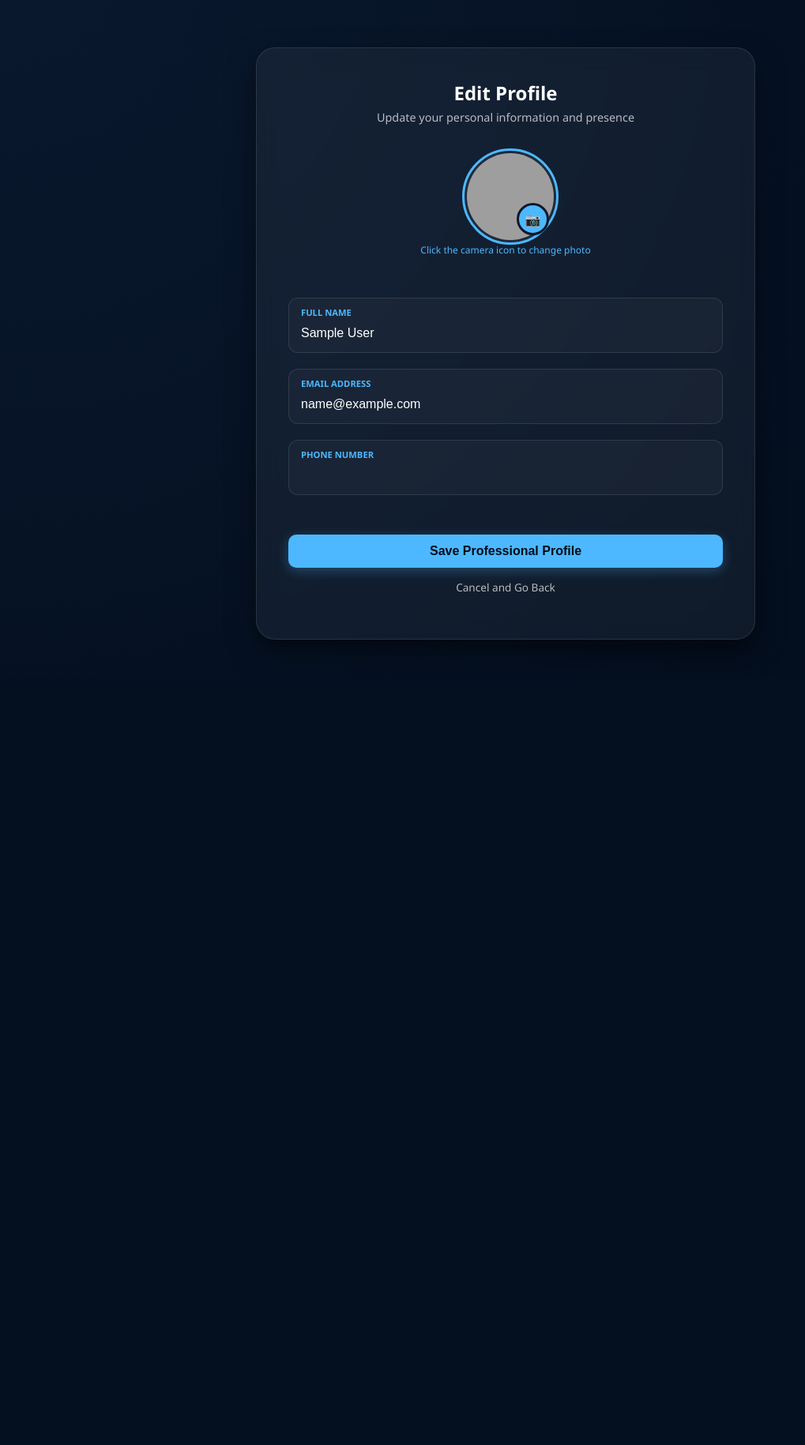
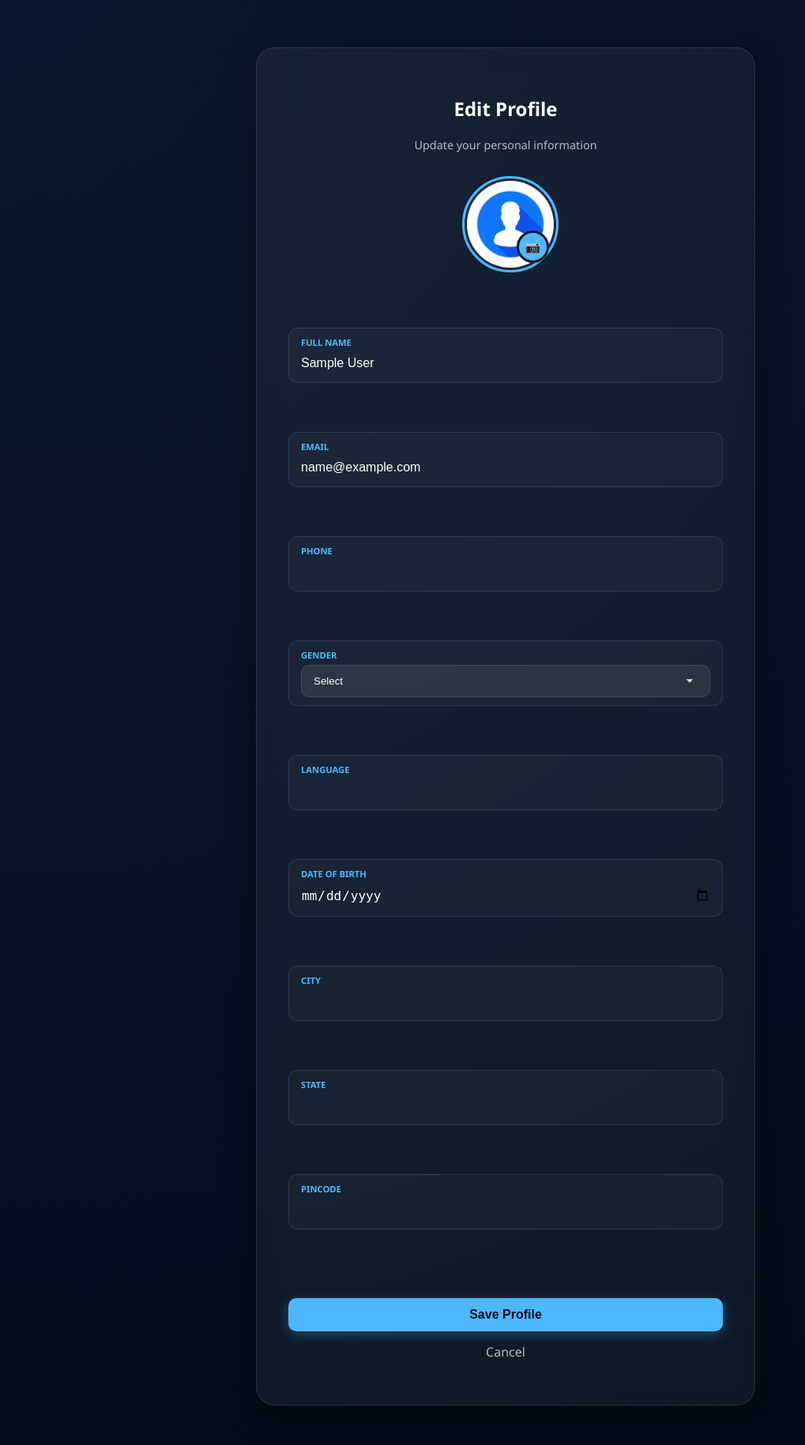
Before and after one commit to gauravikamat77/LOSBO, a PHP site: page /losbo/edit_profile.php in a window 1280 px wide. Shown: the part 70-1900 px from the top of the page at 79% size, without its empty margins (0-1019 px from the left). Before the commit the page ends 883 px from the top, so only its background shows below. Run offline with PHP 8.4, Linux system fonts and the light colour scheme; the visitor is signed in with stand-in values (Sample User, id 1); data that the repository does not hold is empty; grey boxes are pictures that could not be loaded.

Commit message:
shaina- edit_profile in customer

```diff
--- a/customer/edit_profile.php
+++ b/customer/edit_profile.php
@@ -4,8 +4,11 @@ include("../config/database.php");
 
 $user_id = $_SESSION['user_id'] ?? 0;
 
-// Correct SQL (make sure table and columns exist!)
-$sql = "SELECT id, name, email, phone, profile_image FROM users WHERE id = ?";
+// ✅ FETCH ALL FIELDS
+$sql = "SELECT
+    id, name, email, phone, profile_image,
+    gender, language, dob, city, state, pincode
+FROM users WHERE id = ?";
 
 $stmt = $conn->prepare($sql);
 
@@ -13,12 +16,13 @@ if(!$stmt){
     die("SQL Error: " . $conn->error);
 }
 
-// Bind param now
 $stmt->bind_param("i", $user_id);
 $stmt->execute();
-
 $result = $stmt->get_result();
 $customer = $result->fetch_assoc();
+
+// ✅ FIXED IMAGE BUG
+$current_img = !empty($customer['profile_image']) ? $customer['profile_image'] : 'default.png';
 ?>
 
 <?php include("navbar.php"); ?>
@@ -29,39 +33,92 @@ $customer = $result->fetch_assoc();
 <div class="glass-card" style="max-width: 550px; width: 95%; padding: 40px;">
 
 <div style="text-align: center; margin-bottom: 30px;">
-            <h2 style="margin: 0; color: white;">Edit Profile </h2>
-            <p style="color: var(--text-muted); font-size: 0.9rem; margin-top: 5px;">Update your personal information and presence</p>
+<h2>Edit Profile</h2>
+<p style="color: var(--text-muted); font-size: 0.9rem;">Update your personal information</p>
 </div>
 
 <form action="update_profile.php" method="POST" enctype="multipart/form-data" class="edit-form">
 
+<!-- IMAGE -->
 <div class="image-upload-section">
 <div class="preview-container">
 <img src="../uploads/profiles/<?php echo $current_img; ?>" id="imgPreview">
 <label for="fileInput" class="upload-badge">📷</label>
 </div>
-                <input type="file" name="profile_image" id="fileInput" hidden accept="image/*" onchange="previewImage(this)">
-                <p style="font-size: 0.75rem; color: var(--accent-blue); margin-top: 10px;">Click the camera icon to change photo</p>
+<input type="file" name="profile_image" id="fileInput" hidden onchange="previewImage(this)">
 </div>
 
+<br>
+
+<!-- BASIC -->
 <div class="input-group">
 <label>Full name</label>
 <input type="text" name="name" value="<?php echo htmlspecialchars($customer['name']); ?>" required>
 </div>
+<br>
 
 <div class="input-group">
-                <label>Email Address</label>
+<label>Email</label>
 <input type="email" name="email" value="<?php echo htmlspecialchars($customer['email']); ?>" required>
 </div>
+<br>
 
 <div class="input-group">
-                <label>Phone Number</label>
+<label>Phone</label>
 <input type="text" name="phone" value="<?php echo htmlspecialchars($customer['phone']); ?>">
 </div>
+<br>
 
-            <div style="margin-top: 30px;">
-                <button type="submit" class="btn" style="width: 100%;">Save Professional Profile</button>
-                <a href="profile.php" style="display: block; text-align: center; margin-top: 15px; color: var(--text-muted); text-decoration: none; font-size: 0.85rem;">Cancel and Go Back</a>
+<!-- ✅ NEW FIELDS -->
+<div class="input-group">
+<label>Gender</label>
+<select name="gender">
+<option value="">Select</option>
+<option value="Male" <?php if($customer['gender']=="Male") echo "selected"; ?>>Male</option>
+<option value="Female" <?php if($customer['gender']=="Female") echo "selected"; ?>>Female</option>
+<option value="Other" <?php if($customer['gender']=="Other") echo "selected"; ?>>Other</option>
+</select>
+</div>
+<br>
+
+<div class="input-group">
+<label>Language</label>
+<input type="text" name="language" value="<?php echo htmlspecialchars($customer['language']); ?>">
+</div>
+<br>
+
+<div class="input-group">
+<label>Date of Birth</label>
+<input type="date" name="dob" value="<?php echo $customer['dob']; ?>">
+</div>
+<br>
+
+<div class="input-group">
+<label>City</label>
+<input type="text" name="city" value="<?php echo htmlspecialchars($customer['city']); ?>">
+</div>
+<br>
+
+<div class="input-group">
+<label>State</label>
+<input type="text" name="state" value="<?php echo htmlspecialchars($customer['state']); ?>">
+</div>
+<br>
+
+<div class="input-group">
+<label>Pincode</label>
+<input type="text" name="pincode" value="<?php echo htmlspecialchars($customer['pincode']); ?>">
+</div>
+<br>
+
+<!-- BUTTON -->
+<div style="margin-top: 25px;">
+<button type="submit" class="btn" style="width: 100%;">Save Profile</button>
+
+<a href="profile.php"
+style="display:block; text-align:center; margin-top:15px; color: var(--text-muted); text-decoration:none;">
+Cancel
+</a>
 </div>
 
 </form>
@@ -69,10 +126,10 @@ $customer = $result->fetch_assoc();
 </div>
 
 <script>
-function previewImage(input) {
-    if (input.files && input.files[0]) {
-        var reader = new FileReader();
-        reader.onload = function(e) {
+function previewImage(input){
+if(input.files && input.files[0]){
+let reader = new FileReader();
+reader.onload = function(e){
 document.getElementById('imgPreview').src = e.target.result;
 }
 reader.readAsDataURL(input.files[0]);
```
Lines whose indentation alone changed are shown as unchanged.
